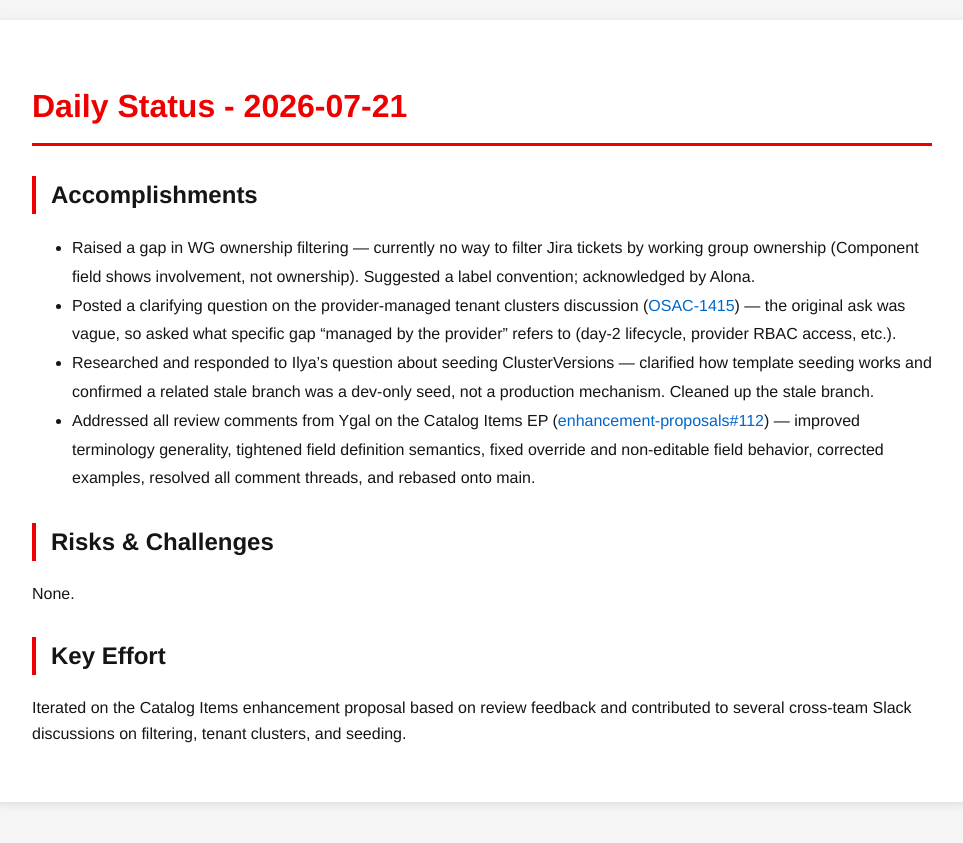
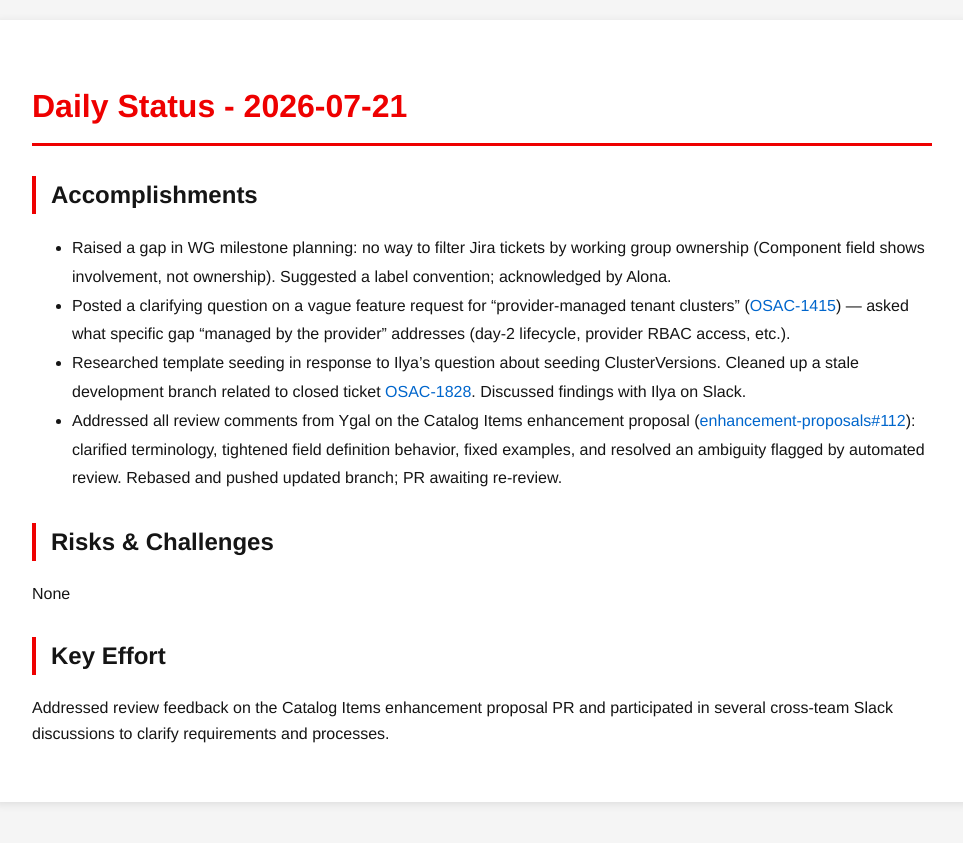
Before and after one commit to tzvatot/daily-status, a Jekyll site: the page built from 2026-07-21.md, in a window 1280 px wide. Shown: the top 843 px of the page, without its empty margins (158-1121 px from the left). Built offline with Jekyll 4.4.1, drawn with Linux system fonts in a browser that asks for light colours.

Commit message:
Daily status update - 2026-07-21

```diff
--- a/2026-07-21.md
+++ b/2026-07-21.md
@@ -7,13 +7,13 @@ date: 2026-07-21
 # Daily Status - 2026-07-21
 
 ## Accomplishments
-- Raised a gap in WG ownership filtering — currently no way to filter Jira tickets by working group ownership (Component field shows involvement, not ownership). Suggested a label convention; acknowledged by Alona.
-- Posted a clarifying question on the provider-managed tenant clusters discussion ([OSAC-1415](https://redhat.atlassian.net/browse/OSAC-1415)) — the original ask was vague, so asked what specific gap "managed by the provider" refers to (day-2 lifecycle, provider RBAC access, etc.).
-- Researched and responded to Ilya's question about seeding ClusterVersions — clarified how template seeding works and confirmed a related stale branch was a dev-only seed, not a production mechanism. Cleaned up the stale branch.
-- Addressed all review comments from Ygal on the Catalog Items EP ([enhancement-proposals#112](https://github.com/osac-project/enhancement-proposals/pull/112)) — improved terminology generality, tightened field definition semantics, fixed override and non-editable field behavior, corrected examples, resolved all comment threads, and rebased onto main.
+- Raised a gap in WG milestone planning: no way to filter Jira tickets by working group ownership (Component field shows involvement, not ownership). Suggested a label convention; acknowledged by Alona.
+- Posted a clarifying question on a vague feature request for "provider-managed tenant clusters" ([OSAC-1415](https://redhat.atlassian.net/browse/OSAC-1415)) — asked what specific gap "managed by the provider" addresses (day-2 lifecycle, provider RBAC access, etc.).
+- Researched template seeding in response to Ilya's question about seeding ClusterVersions. Cleaned up a stale development branch related to closed ticket [OSAC-1828](https://redhat.atlassian.net/browse/OSAC-1828). Discussed findings with Ilya on Slack.
+- Addressed all review comments from Ygal on the Catalog Items enhancement proposal ([enhancement-proposals#112](https://github.com/osac-project/enhancement-proposals/pull/112)): clarified terminology, tightened field definition behavior, fixed examples, and resolved an ambiguity flagged by automated review. Rebased and pushed updated branch; PR awaiting re-review.
 
 ## Risks & Challenges
-None.
+None
 
 ## Key Effort
-Iterated on the Catalog Items enhancement proposal based on review feedback and contributed to several cross-team Slack discussions on filtering, tenant clusters, and seeding.
+Addressed review feedback on the Catalog Items enhancement proposal PR and participated in several cross-team Slack discussions to clarify requirements and processes.
```
